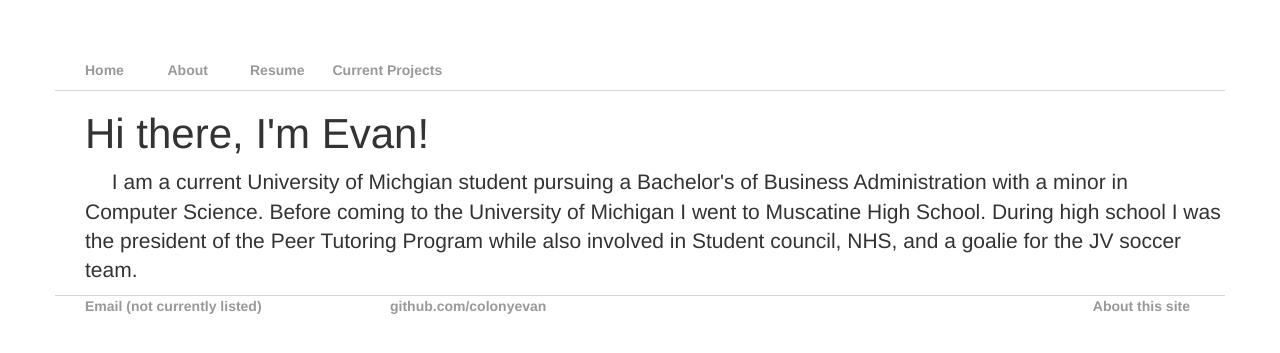
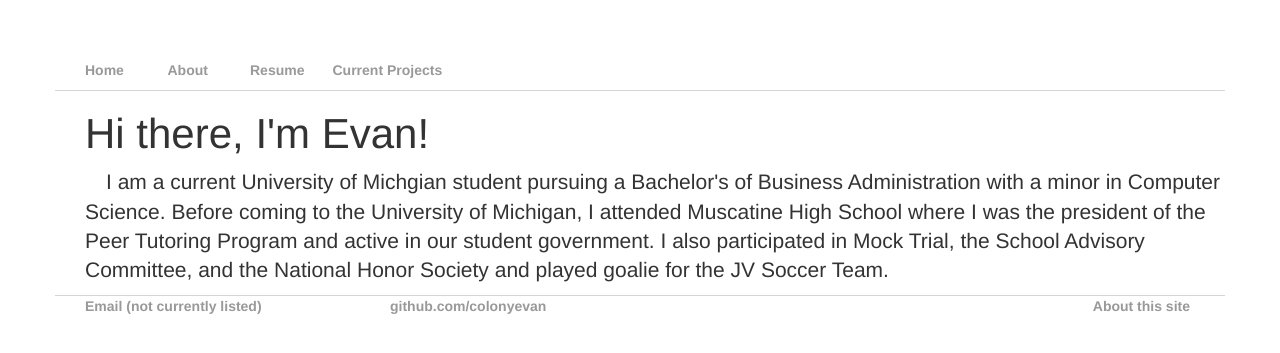
Before and after one commit to colonyevan/colonyevan.github.io, a Jekyll site: the page built from about/index.html, in a window 1280 px wide. Shown: the top 353 px of the page. Built offline with Jekyll 4.4.1, drawn with Linux system fonts in a browser that asks for light colours.

Commit message:
Bio change

```diff
--- a/about/index.html
+++ b/about/index.html
@@ -4,6 +4,6 @@
 ---
 <div class="container">
     <h1>Hi there, I'm Evan!</h1>
-    <p>&emsp; I am a current University of Michgian student pursuing a Bachelor's of Business Administration with a minor in Computer Science. Before coming to the University of Michigan I went to Muscatine High School. During high school I was the president of the Peer Tutoring Program while also involved in Student council, NHS, and a goalie for the JV soccer team.</p>
+    <p>&emsp;I am a current University of Michgian student pursuing a Bachelor's of Business Administration with a minor in Computer Science. Before coming to the University of Michigan, I attended Muscatine High School where I was the president of the Peer Tutoring Program and active in our student government. I also participated in Mock Trial, the School Advisory Committee, and the National Honor Society and played goalie for the JV Soccer Team.</p>
 </div>
 <!-- /.blurb -->
```
